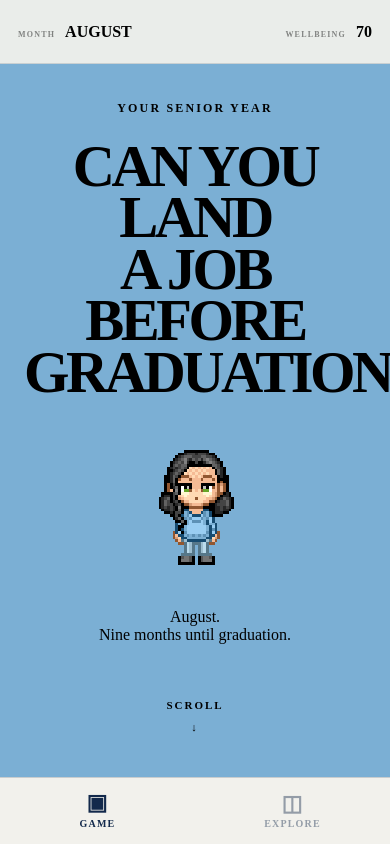
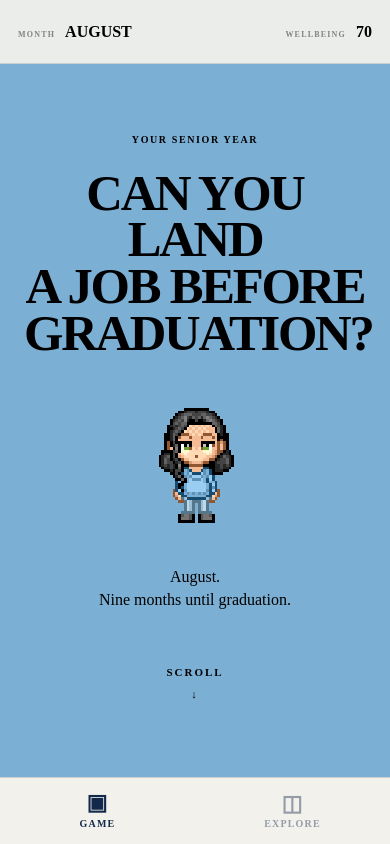
Before and after one commit to VladMartiro/CDC, an Angular app in the folder frontend/: page / in a window 390 px wide. Built offline with nearby package versions, Linux system fonts and the light colour scheme.

Commit message:
fixed responsiveness for mobile

```diff
--- a/frontend/src/app/app.css
+++ b/frontend/src/app/app.css
@@ -1,12 +1,15 @@
 html,
 body {
   margin: 0;
-  height: 100%;
+  width: 100%;
+  min-height: 100%;
+  overflow-x: hidden;
 }
 
 :host {
   display: block;
-  height: 100vh;
+  width: 100%;
+  min-height: 100vh;
 
   --carolina: #7bafd4;
   --light-blue: #d9eaf5;
@@ -26,7 +29,7 @@ body {
 .story {
   height: 100vh;
   overflow-y: scroll;
-
+  overflow-x: hidden;
   scroll-snap-type: y mandatory;
   scroll-behavior: smooth;
 }
@@ -716,26 +719,53 @@ h2 {
 
 /* PHONE-SPECIFIC */
 
+/* PHONE-SPECIFIC */
+
 @media (max-width: 700px) {
 
-  /*
-    Large enough for thumb tapping.
-  */
-  .choice {
-    min-height: 58px;
+  .intro-content h1,
+  .content h1 {
+    font-size: clamp(42px, 13vw, 68px);
+    line-height: 0.92;
+    letter-spacing: -0.045em;
 
-    padding:
-      17px
-      14px;
+    max-width: 100%;
 
-    font-size: 17px;
+    margin-left: auto;
+    margin-right: auto;
+
+    overflow-wrap: normal;
+    word-break: normal;
+  }
+
+  .question-content h2,
+  .content h2 {
+    font-size: clamp(34px, 10vw, 54px);
+    line-height: 1;
+    letter-spacing: -0.035em;
+
+    max-width: 100%;
+
+    margin-left: auto;
+    margin-right: auto;
+  }
+
+  .small-label,
+  .month,
+  .countdown {
+    font-size: 10px;
+    letter-spacing: 0.16em;
+  }
+
+  .intro-content p,
+  .content p {
+    font-size: 16px;
+    line-height: 1.4;
   }
 
 
-  /*
-    Don't let the content collide
-    with phone edges.
-  */
+  /* GAME SCENES */
+
   .scene {
     padding:
       95px
@@ -744,10 +774,8 @@ h2 {
   }
 
 
-  /*
-    Smaller HUD so we don't waste
-    valuable phone space.
-  */
+  /* HUD */
+
   .hud {
     height: 64px;
 
@@ -765,9 +793,8 @@ h2 {
   }
 
 
-  /*
-    More reasonable mobile title size.
-  */
+  /* MOBILE TITLES */
+
   h1 {
     font-size: clamp(
       48px,
@@ -785,10 +812,42 @@ h2 {
   }
 
 
-  /*
-    Bottom nav should account for
-    iPhone safe areas.
-  */
+  /* EXPLORE PAGE */
+
+  .explore-hero {
+    min-height: auto;
+
+    justify-content: flex-start;
+
+    padding:
+      70px
+      28px
+      40px;
+  }
+
+  .explore-hero h1 {
+    font-size: clamp(
+      42px,
+      12vw,
+      62px
+    );
+
+    line-height: 0.95;
+
+    margin-top: 12px;
+  }
+
+  .explore-hero p {
+    margin-top: 22px;
+
+    font-size: 16px;
+
+    line-height: 1.4;
+  }
+
+
+  /* BOTTOM NAV */
+
   .bottom-nav {
     height:
       calc(
@@ -813,7 +872,6 @@ h2 {
   }
 
 }
-
 
 /* DESKTOP*/
 
```
